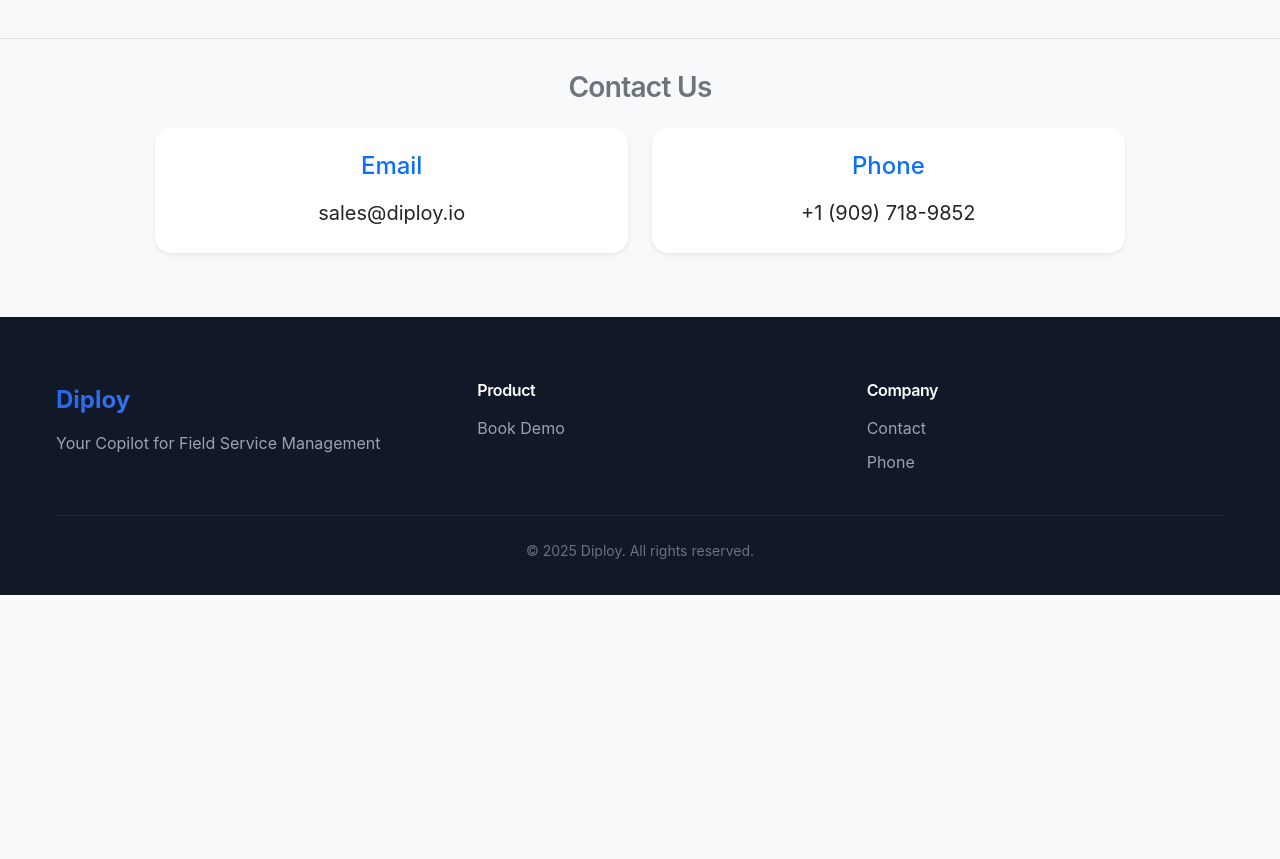
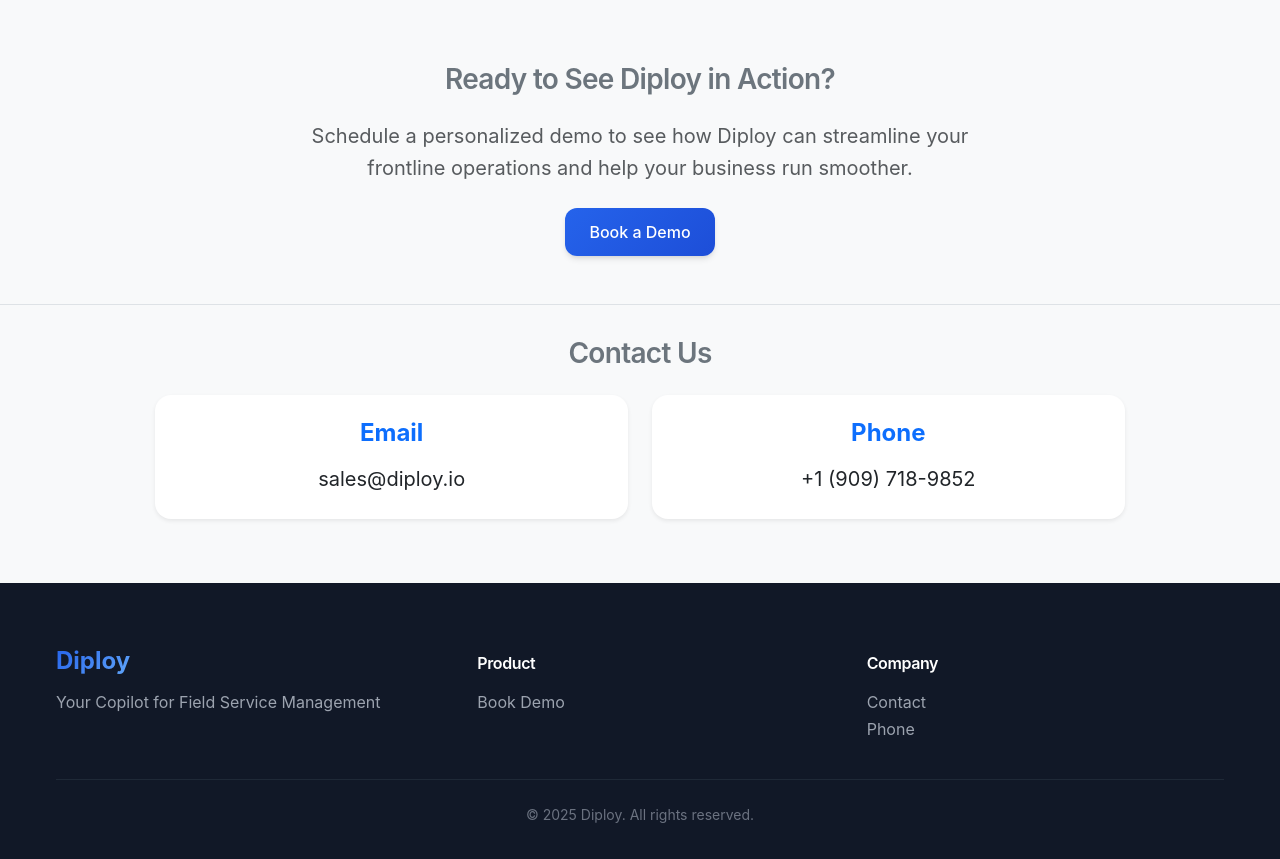
Before and after one commit to yinglin33/diploy-website, a React (Vite) app in the folder my-app/: page / in a window 1280 px wide. Shown: the part 1860-2719 px from the top of the page. Before the commit the page ends 2455 px from the top, so only its background shows below. Built offline with nearby package versions, Linux system fonts and the light colour scheme.

Commit message:
minor style changes (bold font, footer realignment, etc.)

```diff
--- a/my-app/src/components/Footer.tsx
+++ b/my-app/src/components/Footer.tsx
@@ -5,25 +5,32 @@
         <footer className="footer">
             <div className="container">
                 <div className="footer-content">
-                    <div className="footer-brand">
+                    <div className="footer-row footer-headings">
+                        <div className="footer-brand-heading">
                             <span className="brand-text">Diploy</span>
+                        </div>
+                        <div className="footer-links-headings">
+                            <h4>Product</h4>
+                            <h4>Company</h4>
+                        </div>
+                    </div>
+
+                    <div className="footer-row footer-content-row">
+                        <div className="footer-brand-content">
                             <p className="footer-description">
                                 Your Copilot for Field Service Management
                             </p>
                         </div>
-
-                    <div className="footer-links">
-                        <div className="footer-section">
-                            <h4>Product</h4>
+                        <div className="footer-links-content">
+                            <div className="footer-section-content">
                                 <a href="https://calendly.com/yinglonglin/diploy-product-demo">
                                     Book Demo
                                 </a>
                             </div>
-
-                        <div className="footer-section">
-                            <h4>Company</h4>
+                            <div className="footer-section-content">
                                 <a href="mailto:sales@diploy.io">Contact</a>
                                 <a href="tel:+19097189852">Phone</a>
+                            </div>
                         </div>
                     </div>
                 </div>
--- a/my-app/src/index.css
+++ b/my-app/src/index.css
@@ -338,46 +338,93 @@
 }
 
 .footer-content {
-  display: grid;
-  grid-template-columns: 1fr 2fr;
-  gap: var(--space-12);
   margin-bottom: var(--space-8);
 }
 
-.footer-brand .brand-text {
+.footer-row {
+  display: flex;
+  gap: var(--space-12);
+  margin-bottom: var(--space-4);
+}
+
+.footer-headings {
+  align-items: baseline;
+}
+
+.footer-brand-heading {
+  flex: 1;
+}
+
+.footer-brand-heading .brand-text {
   font-size: 1.5rem;
-  margin-bottom: var(--space-3);
-  display: block;
+  font-weight: 700;
+  background: linear-gradient(135deg, var(--primary-600), var(--primary-400));
+  -webkit-background-clip: text;
+  -webkit-text-fill-color: transparent;
+  background-clip: text;
+  line-height: 1.2;
+  margin: 0;
+}
+
+.footer-links-headings {
+  flex: 2;
+  display: flex;
+  gap: var(--space-8);
+}
+
+.footer-links-headings h4 {
+  color: white;
+  font-size: 1rem;
+  font-weight: 600;
+  margin: 0;
+  line-height: 1.2;
+  flex: 1;
+}
+
+.footer-content-row {
+  align-items: baseline;
+}
+
+.footer-brand-content {
+  flex: 1;
 }
 
 .footer-description {
   color: var(--gray-400);
   margin: 0;
+  line-height: 1.2;
+  font-size: 1rem;
 }
 
-.footer-links {
-  display: grid;
-  grid-template-columns: repeat(auto-fit, minmax(200px, 1fr));
+.footer-links-content {
+  flex: 2;
+  display: flex;
   gap: var(--space-8);
+  align-items: baseline;
 }
 
-.footer-section h4 {
-  color: white;
-  margin-bottom: var(--space-4);
-  font-size: 1rem;
-  font-weight: 600;
+.footer-section-content {
+  flex: 1;
+  display: flex;
+  flex-direction: column;
 }
 
-.footer-section a {
+.footer-section-content a {
   display: block;
   color: var(--gray-400);
   text-decoration: none;
   margin-bottom: var(--space-2);
   transition: color var(--transition-fast);
+  line-height: 1.2;
+  font-size: 1rem;
 }
 
-.footer-section a:hover {
+.footer-section-content a:hover {
   color: white;
+}
+
+.footer-section-content a:first-child {
+  margin-top: 0;
 }
 
 .footer-bottom {
--- a/my-app/src/pages/Home.tsx
+++ b/my-app/src/pages/Home.tsx
@@ -26,9 +26,18 @@
         return () => clearInterval(interval)
     }, [])
     return (
-        <div style={{ backgroundColor: "#f8f9fa", paddingTop: "4rem" }}>
+        <div style={{ backgroundColor: "#f8f9fa" }}>
             {/* HERO SECTION */}
-            <section className="py-5 border-bottom">
+            <section
+                className="border-bottom"
+                style={{
+                    minHeight: "95vh",
+                    display: "flex",
+                    alignItems: "center",
+                    paddingTop: "6rem",
+                    paddingBottom: "3rem"
+                }}
+            >
                 <Container className="text-center">
                     {/* Fixed headline */}
                     <h1
@@ -306,38 +315,40 @@
                     </h2>
                     <Row className="justify-content-center g-4">
                         <Col xs={12} md={5}>
-                            <Card className="h-100 shadow-sm border-0">
+                            <a
+                                href="mailto:sales@diploy.io"
+                                className="text-decoration-none"
+                                style={{ color: 'inherit' }}
+                            >
+                                <Card className="h-100 shadow-sm border-0" style={{ cursor: 'pointer' }}>
                                     <Card.Body className="p-4">
-                                    <Card.Title className="text-primary fs-4 mb-3">
+                                        <Card.Title className="text-primary fs-4 mb-3 fw-bold">
                                             Email
                                         </Card.Title>
-                                    <Card.Text className="fs-5">
-                                        <a
-                                            href="mailto:sales@diploy.io"
-                                            className="text-decoration-none text-dark"
-                                        >
+                                        <Card.Text className="fs-5 text-dark">
                                             sales@diploy.io
-                                        </a>
                                         </Card.Text>
                                     </Card.Body>
                                 </Card>
+                            </a>
                         </Col>
                         <Col xs={12} md={5}>
-                            <Card className="h-100 shadow-sm border-0">
+                            <a
+                                href="tel:+19097189852"
+                                className="text-decoration-none"
+                                style={{ color: 'inherit' }}
+                            >
+                                <Card className="h-100 shadow-sm border-0" style={{ cursor: 'pointer' }}>
                                     <Card.Body className="p-4">
-                                    <Card.Title className="text-primary fs-4 mb-3">
+                                        <Card.Title className="text-primary fs-4 mb-3 fw-bold">
                                             Phone
                                         </Card.Title>
-                                    <Card.Text className="fs-5">
-                                        <a
-                                            href="tel:+19097189852"
-                                            className="text-decoration-none text-dark"
-                                        >
+                                        <Card.Text className="fs-5 text-dark">
                                             +1 (909) 718-9852
-                                        </a>
                                         </Card.Text>
                                     </Card.Body>
                                 </Card>
+                            </a>
                         </Col>
                     </Row>
                 </Container>
```
Lines whose indentation alone changed are shown as unchanged.
